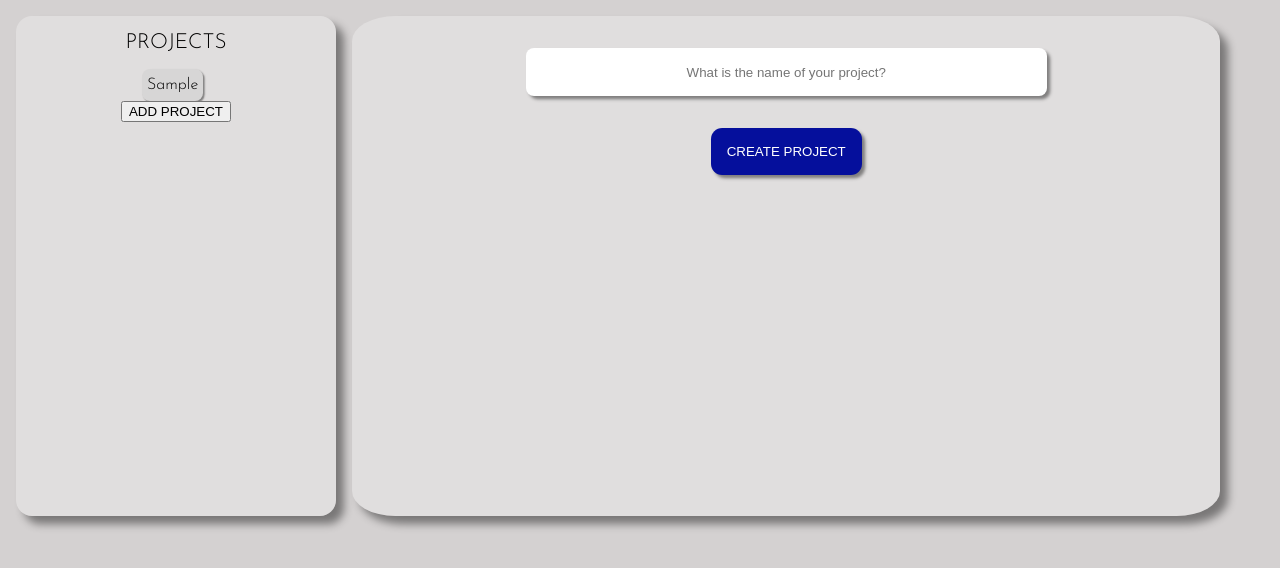
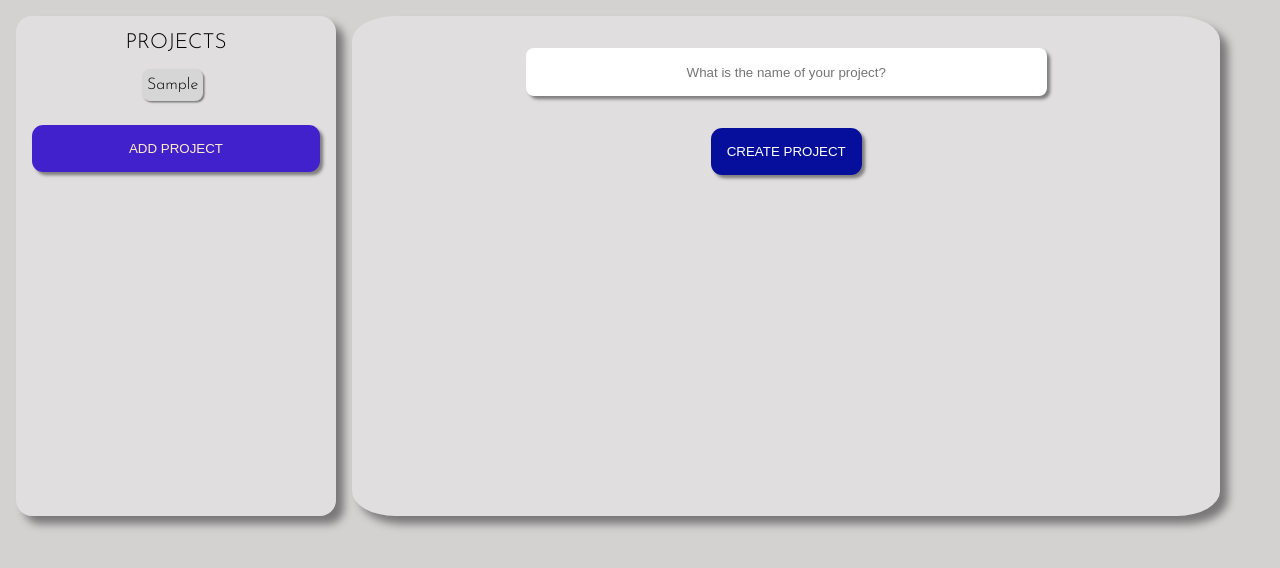
Before and after one commit to craigjtwigg/todo, a website built with webpack: page dist/index.html in a window 1280 px wide. Both pictures are taken after typing "Sample" into the empty fields and a click on the button "CREATE PROJECT". Shown: the part 80-648 px from the top of the page. Built offline with nearby package versions, Linux system fonts and the light colour scheme.

Commit message:
add new project bug fixed. all basic functionality now working. local storage needs to be added

```diff
--- a/src/dom.js
+++ b/src/dom.js
@@ -1,4 +1,4 @@
-import { active, projectsArr } from "./project";
+import Project, { active, projectsArr } from "./project";
 import Task from "./task";
 
 export let activeProject = null;
@@ -325,6 +325,32 @@ export const generateProjectForm = () => {
   projectSubBtn.setAttribute("id", "projectSubBtn");
   projectFormDiv.appendChild(projectInput);
   projectFormDiv.appendChild(projectSubBtn);
+
+
+  const projectFormInput = () => {
+    const name = document.querySelector("#projectInput").value;
+    return new Project(name)
+}
+
+const resetProjectForm = () => {
+    const name = document.querySelector("#projectInput")
+    name.value = ""
+}
+
+
+projectSubBtn.addEventListener("click", () => {
+    projectsArr.push(projectFormInput())
+    generateProjectCard(projectFormInput())
+    console.table(projectsArr)
+    resetProjectForm();
+    const addProjectButton = document.querySelector(".addProjectButton")
+    addProjectButton.style.transform = "scale(1)"
+})
+
+
+
+
+
 };
 
 
--- a/src/index.js
+++ b/src/index.js
@@ -8,24 +8,3 @@ import { projectsArr } from './project'
 
 generateUI()
 generateProjectForm()
-
-
-const projectFormInput = () => {
-    const name = document.querySelector("#projectInput").value;
-    return new Project(name)
-}
-
-const resetProjectForm = () => {
-    const name = document.querySelector("#projectInput")
-    name.value = ""
-}
-
-const projectSubBtn = document.querySelector("#projectSubBtn")
-projectSubBtn.addEventListener("click", () => {
-    projectsArr.push(projectFormInput())
-    generateProjectCard(projectFormInput())
-    console.table(projectsArr)
-    resetProjectForm();
-    const addProjectButton = document.querySelector(".addProjectButton")
-    addProjectButton.style.transform = "scale(1)"
-})
--- a/src/style.css
+++ b/src/style.css
@@ -364,3 +364,21 @@ h1 {
 .modalLabels {
     font-weight: 900;
 }
+
+.addProjectButton {
+        grid-area: button;
+        width: 90%;
+        display: block;
+        background: rgb(65,33,203);
+        color: blanchedalmond;
+        margin-top: 1.5rem;
+        padding: 1rem;
+        border: none;
+        border-radius: 0.7rem;
+        box-shadow: rgba(0, 0, 0, 0.432) 0.2rem 0.2rem 0.2rem;
+}
+
+.addProjectButton:hover {
+    cursor: pointer;
+    background: rgb(23, 36, 218);
+}
```
Also changed, not shown: dist/dom.main.js, dist/index.main.js.
